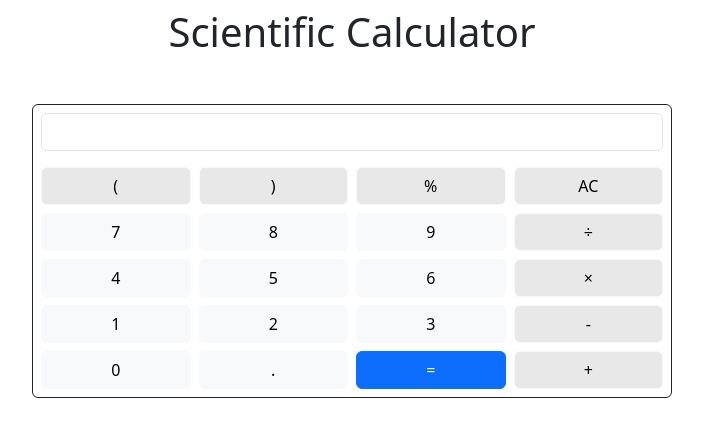
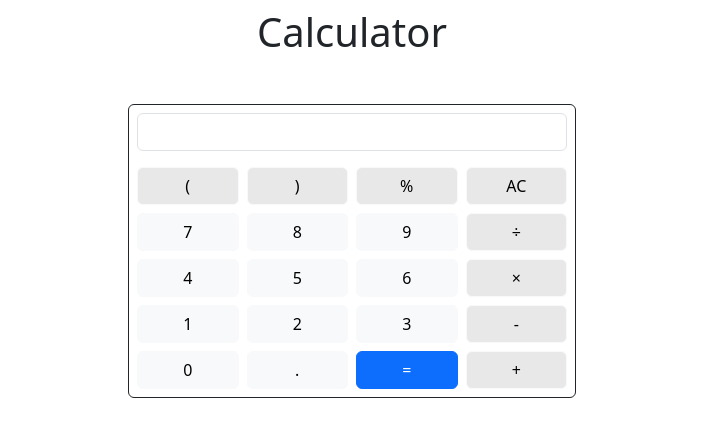
Before and after one commit to haroon1405/simple-webpage, a plain HTML site: page index.html in a window 1280 px wide. Shown: the whole page, without its empty margins (288-991 px from the left). Drawn offline with nearby package versions, Linux system fonts and the light colour scheme.

Commit message:
minor chnages

```diff
--- a/index.html
+++ b/index.html
@@ -3,17 +3,25 @@
 <head>
     <meta charset="UTF-8">
     <meta name="viewport" content="width=device-width, initial-scale=1.0">
-    <title>Scientific Calculator</title>
+    <title>Calculator</title>
     <link href="https://cdn.jsdelivr.net/npm/bootstrap@5.3.2/dist/css/bootstrap.min.css" rel="stylesheet" integrity="sha384-T3c6CoIi6uLrA9TneNEoa7RxnatzjcDSCmG1MXxSR1GAsXEV/Dwwykc2MPK8M2HN" crossorigin="anonymous">
     <style>
         .gray-btns{
             background-color: rgba(12, 20, 28, 0.093);
         }
+        .calculator {
+            width: 50%;
+        }
+        @media (min-width: 768px) {
+            .calculator {
+                width: 35%;
+            }
+        }
     </style>
 </head>
 <body>
-    <h1 class="container-sm text-center mt-2">Scientific Calculator</h1>
-    <div class="container-sm p-2 rounded border border-dark w-50 mx-auto mt-5">
+    <h1 class="container-sm text-center mt-2">Calculator</h1>
+    <div class="container-sm p-2 rounded border border-dark calculator mx-auto mt-5">
         <input id='input' readonly class="form-control mb-2" type="text" aria-label="default input example">
         <div class="container p-0">
             <div class="row gx-2">
```
